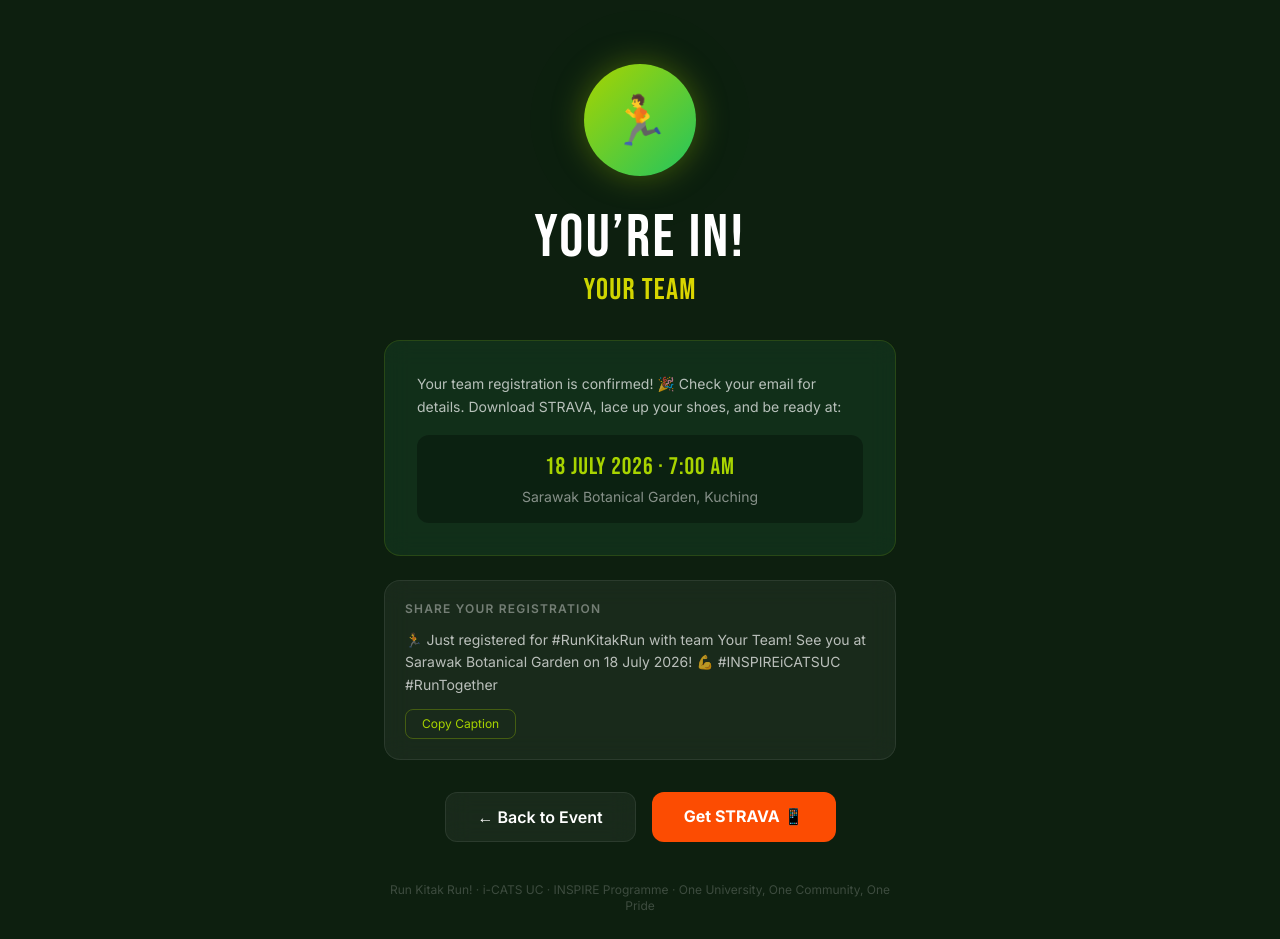
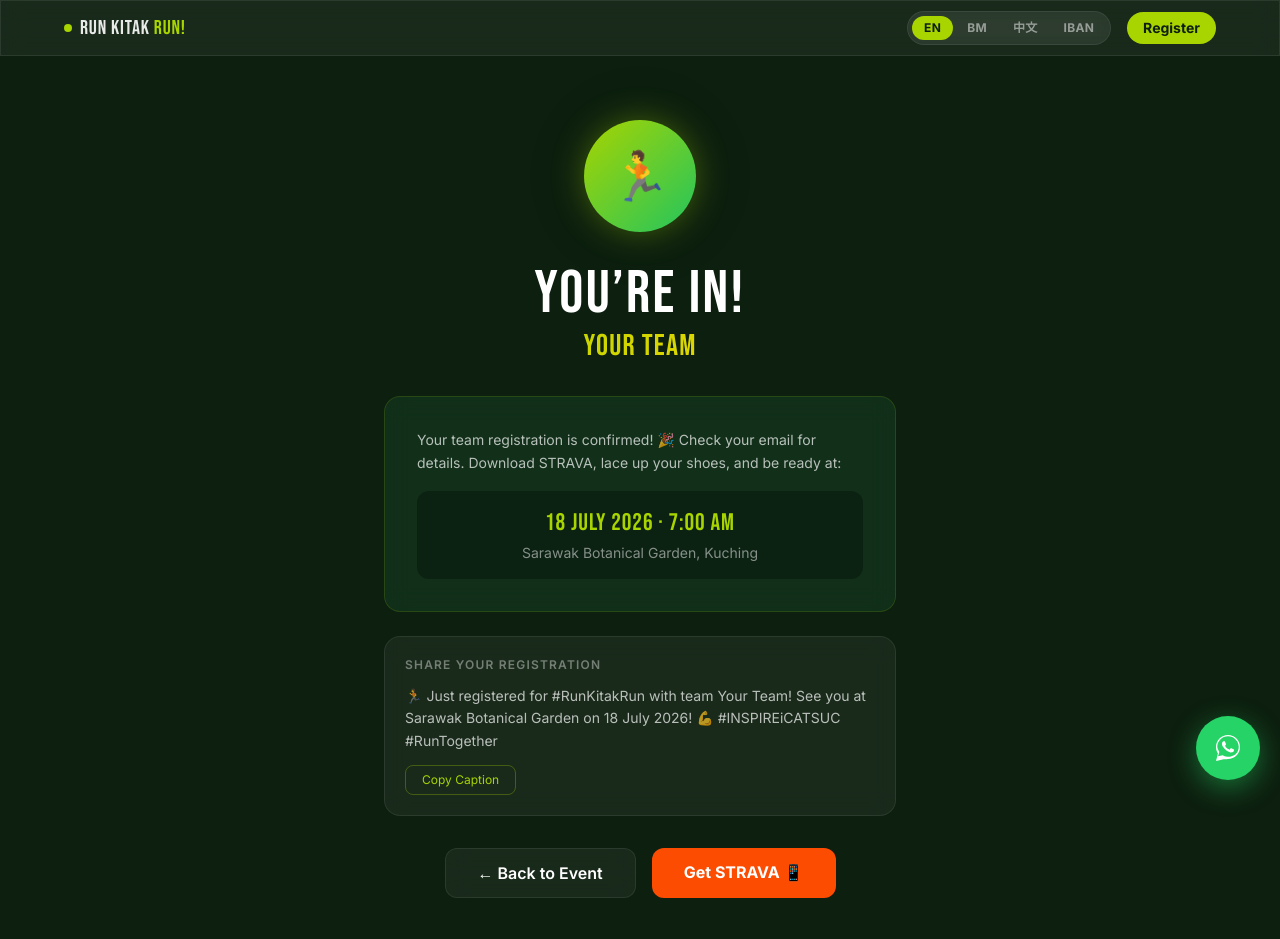
Before and after one commit to zaiwin-lab/MVP-KitakRun, a Next.js app: page /success in a window 1280 px wide. Shown: the top 939 px of the page. Built offline with nearby package versions, Linux system fonts and the light colour scheme.

Commit message:
Wire up SiteHeader/Footer/WhatsAppButton and LanguageProvider across all pages

```diff
--- a/app/layout.tsx
+++ b/app/layout.tsx
@@ -1,5 +1,6 @@
 import type { Metadata } from 'next'
 import './globals.css'
+import { LanguageProvider } from '@/lib/i18n'
 
 export const metadata: Metadata = {
   title: 'Run Kitak Run! | i-CATS UC Staff Challenge 2026',
@@ -17,7 +18,9 @@
 export default function RootLayout({ children }: { children: React.ReactNode }) {
   return (
     <html lang="en" className="scroll-smooth">
-      <body className="bg-kitak-dark text-white antialiased">{children}</body>
+      <body className="bg-kitak-dark text-white antialiased">
+        <LanguageProvider>{children}</LanguageProvider>
+      </body>
     </html>
   )
 }
--- a/app/page.tsx
+++ b/app/page.tsx
@@ -2,6 +2,9 @@
 import EventInfo from '@/components/EventInfo'
 import PrizesSection from '@/components/PrizesSection'
 import SocialSection from '@/components/SocialSection'
+import Footer from '@/components/Footer'
+import WhatsAppButton from '@/components/WhatsAppButton'
+import SiteHeader from '@/components/SiteHeader'
 
 export default function Home() {
   return (
@@ -42,10 +45,13 @@
         <input type="file"  name="team-logo" />
       </form>
 
+      <SiteHeader />
       <HeroSection />
       <EventInfo />
       <PrizesSection />
       <SocialSection />
+      <Footer />
+      <WhatsAppButton />
     </main>
   )
 }
--- a/app/register/page.tsx
+++ b/app/register/page.tsx
@@ -1,9 +1,18 @@
+'use client'
+
 import Link from 'next/link'
 import RegistrationForm from '@/components/RegistrationForm'
+import WhatsAppButton from '@/components/WhatsAppButton'
+import SiteHeader from '@/components/SiteHeader'
+import { useLanguage } from '@/lib/i18n'
 
 export default function RegisterPage() {
+  const { t } = useLanguage()
+
   return (
-    <main className="min-h-screen bg-kitak-dark px-4 py-12">
+    <main className="min-h-screen bg-kitak-dark">
+      <SiteHeader />
+      <div className="px-4 py-12">
         <div className="max-w-3xl mx-auto mb-8">
           <Link
             href="/"
@@ -12,7 +21,7 @@
             <svg className="w-4 h-4" fill="none" viewBox="0 0 24 24" stroke="currentColor">
               <path strokeLinecap="round" strokeLinejoin="round" strokeWidth={2} d="M15 19l-7-7 7-7" />
             </svg>
-          Back to Event
+            {t.nav.backToEvent}
           </Link>
         </div>
 
@@ -23,11 +32,11 @@
             </span>
           </div>
           <h1 className="font-bebas text-5xl sm:text-7xl text-white mb-3">
-          Register{' '}
-          <span className="gradient-text">Your Team</span>
+            {t.registration.heading.prefix}{' '}
+            <span className="gradient-text">{t.registration.heading.highlight}</span>
           </h1>
           <p className="text-white/50 text-base sm:text-lg">
-          Run Kitak Run! · Sarawak Botanical Garden, Kuching
+            Run Kitak Run! · {t.hero.venue}
           </p>
         </div>
 
@@ -36,10 +45,14 @@
         <div className="max-w-3xl mx-auto mt-10 text-center">
           <div className="glass rounded-xl p-4 border border-white/5">
             <p className="text-white/40 text-sm">
-            Don’t have a complete team? Register anyway — we’ll match you with others! 🤝
+              <span className="text-kitak-lime font-semibold">{t.registration.step1.noteHighlight}</span>{' '}
+              {t.registration.step1.note} 🤝
             </p>
           </div>
         </div>
+      </div>
+
+      <WhatsAppButton />
     </main>
   )
 }
--- a/app/success/page.tsx
+++ b/app/success/page.tsx
@@ -3,6 +3,8 @@
 import { Suspense } from 'react'
 import { useSearchParams } from 'next/navigation'
 import Link from 'next/link'
+import WhatsAppButton from '@/components/WhatsAppButton'
+import SiteHeader from '@/components/SiteHeader'
 
 function SuccessContent() {
   const params   = useSearchParams()
@@ -11,7 +13,9 @@
   const shareText = `🏃 Just registered for #RunKitakRun with team ${teamName}! See you at Sarawak Botanical Garden on 18 July 2026! 💪 #INSPIREiCATSUC #RunTogether`
 
   return (
-    <main className="min-h-screen bg-kitak-dark flex items-center justify-center px-4 py-16">
+    <main className="min-h-screen bg-kitak-dark flex flex-col">
+      <SiteHeader />
+      <div className="flex-1 flex items-center justify-center px-4 py-16">
       <div className="max-w-lg w-full text-center">
         {/* Animated badge */}
         <div className="relative w-28 h-28 mx-auto mb-8">
@@ -65,8 +69,9 @@
         </div>
 
         <p className="text-white/20 text-xs mt-10">
-          Run Kitak Run! · i-CATS UC · INSPIRE Programme · One University, One Community, One Pride
+          Run Kitak Run! · i-CATS UC · INSPIRE Programme · Inspiring Minds, Shaping Future
         </p>
+      </div>
       </div>
     </main>
   )
@@ -82,6 +87,7 @@
       }
     >
       <SuccessContent />
+      <WhatsAppButton />
     </Suspense>
   )
 }
```
Lines whose indentation alone changed are shown as unchanged.
